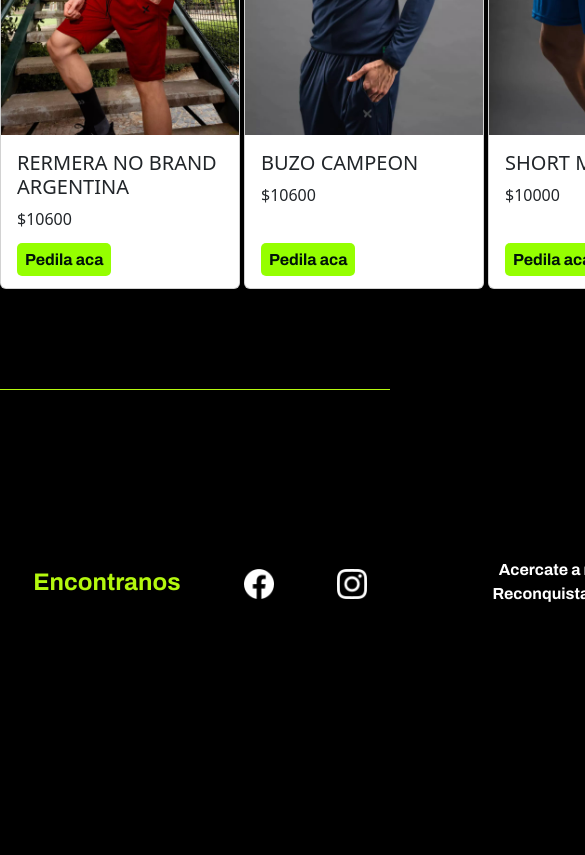
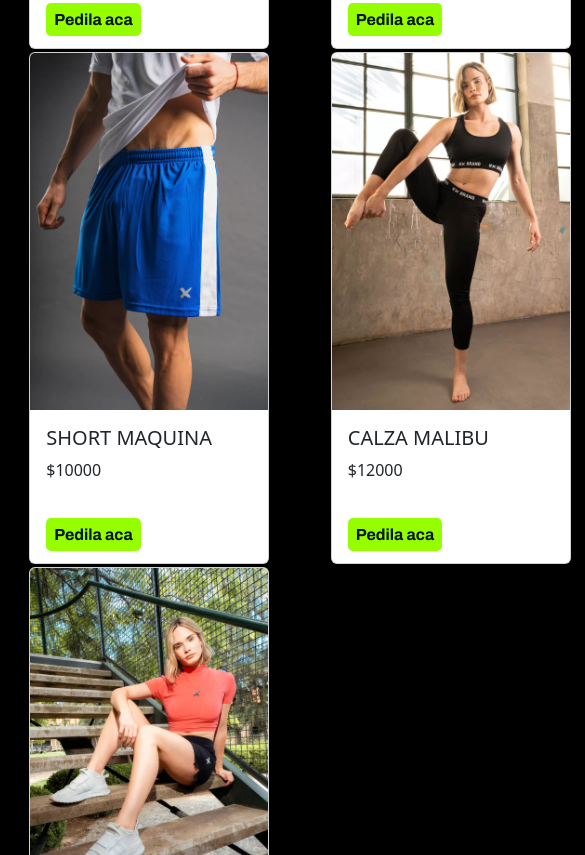
Before and after one commit to Gafilip/TalentoTech, a plain HTML site: page index.html in a window 390 px wide. Shown: the part 1145-2000 px from the top of the page, 585 px wide, since content can reach past the window. Before the commit the page ends 1969 px from the top, so only its background shows below. Drawn offline with nearby package versions, Linux system fonts and the light colour scheme.

Commit message:
Add files via upload

```diff
--- a/CSS/estilo.css
+++ b/CSS/estilo.css
@@ -132,14 +132,14 @@ li img{
 }
 
 .productos{
-    width: 1200px;
+    width: 1212px;
     padding-top: 50px;
     padding-bottom: 100px;
     margin: auto;
     display: grid;
-    grid-template-columns: repeat(auto-fill, minmax(200px, 1fr));
-    gap: 20px;
-
+    /*grid-template-columns: repeat(auto-fill, minmax(200px, 1fr));*/
+    grid-template-columns: 240px 240px 240px 240px 240px;
+    gap: 3px;
 }
 
 .card:hover {
@@ -252,3 +252,52 @@ footer{
 .textarea{
     resize: none;
 }
+
+/*---------------CELULAR-----------------*/
+@media screen and (min-width:10px) and (max-width:600px)
+{
+
+nav{
+    width: 600px;
+    background-color: red;
+}
+.contenedor{
+    width: 600px;
+}
+.hero{
+    width: 600px;
+}
+.hero_foto{
+    display: none;
+}
+.cta-button {
+    margin-left: 180px;
+}
+.productos{
+    width: 600px;
+    grid-template-columns: auto auto;
+    align-items: center;
+    justify-items: center;
+
+}
+.footer{
+    width: 600px;
+    background-color: black;
+    margin-left: auto;
+    margin-right: auto;
+    display: flex;
+    overflow: hidden;
+    text-align: center;
+    align-items: center;
+    padding-bottom: 50px;
+
+}
+
+.footer_in{
+    display: inline;
+    color: white;
+    font-size: 16px;
+    font-family: archivo;
+    width: 200px;
+}
+}
```
